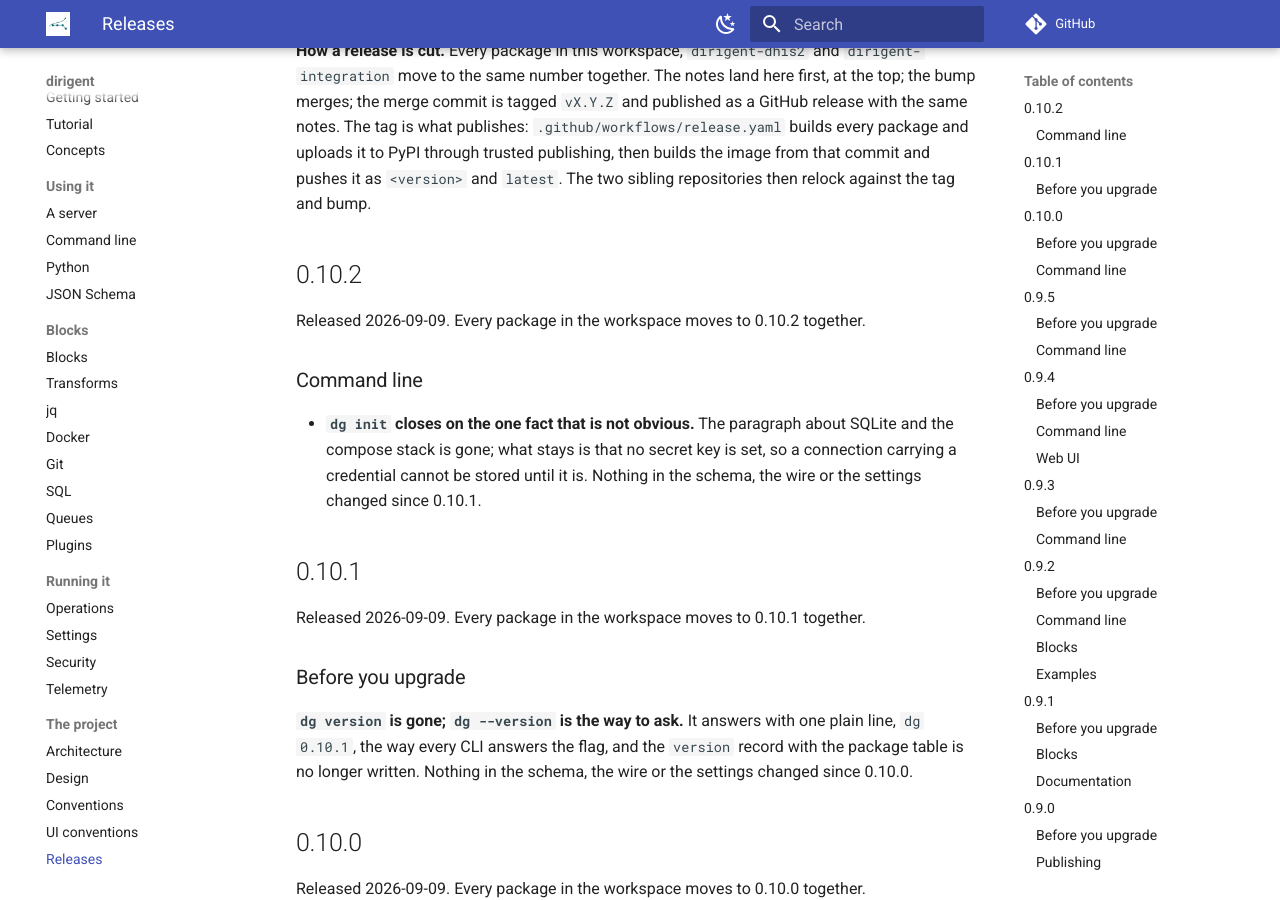
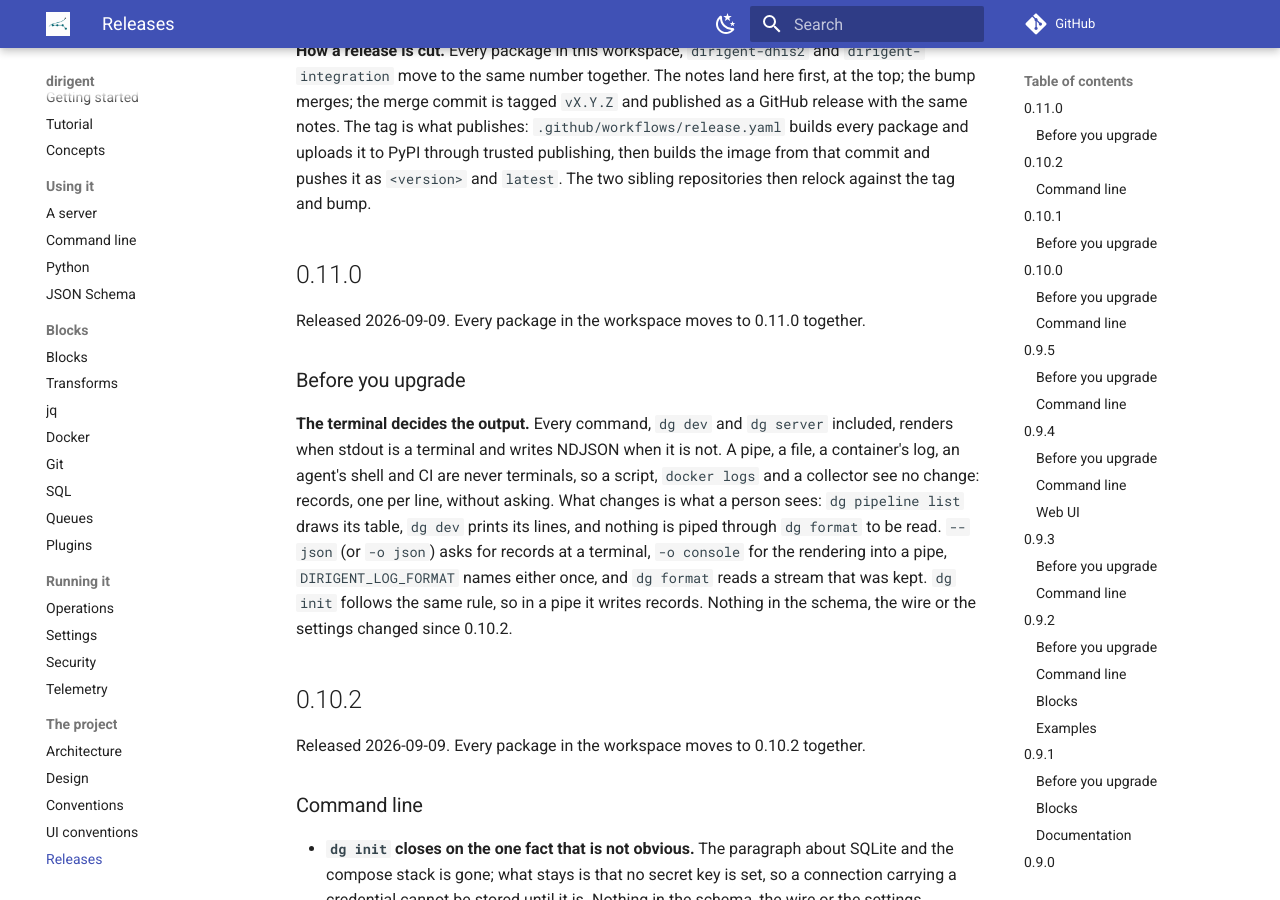
Before and after one commit to winterop-com/dirigent, an MkDocs documentation site: the page built from docs/releases.md, in a window 1280 px wide and 900 px high, scrolled down 302 px. Built offline with MkDocs 1.6.1 and Material for MkDocs 9.7.7, drawn with Linux system fonts in a browser that asks for light colours; comment, search, counter and statistics services are not loaded.

Commit message:
chore: release 0.11.0

```diff
--- a/docs/releases.md
+++ b/docs/releases.md
@@ -14,6 +14,22 @@
 package and uploads it to PyPI through trusted publishing, then builds the image from that
 commit and pushes it as `<version>` and `latest`. The two sibling repositories then relock
 against the tag and bump.
+
+## 0.11.0
+
+Released 2026-09-09. Every package in the workspace moves to 0.11.0 together.
+
+### Before you upgrade
+
+**The terminal decides the output.** Every command, `dg dev` and `dg server` included, renders
+when stdout is a terminal and writes NDJSON when it is not. A pipe, a file, a container's log,
+an agent's shell and CI are never terminals, so a script, `docker logs` and a collector see no
+change: records, one per line, without asking. What changes is what a person sees: `dg pipeline
+list` draws its table, `dg dev` prints its lines, and nothing is piped through `dg format` to
+be read. `--json` (or `-o json`) asks for records at a terminal, `-o console` for the rendering
+into a pipe, `DIRIGENT_LOG_FORMAT` names either once, and `dg format` reads a stream that was
+kept. `dg init` follows the same rule, so in a pipe it writes records. Nothing in the schema,
+the wire or the settings changed since 0.10.2.
 
 ## 0.10.2
 
```
Also changed, not shown: 13 other files.
